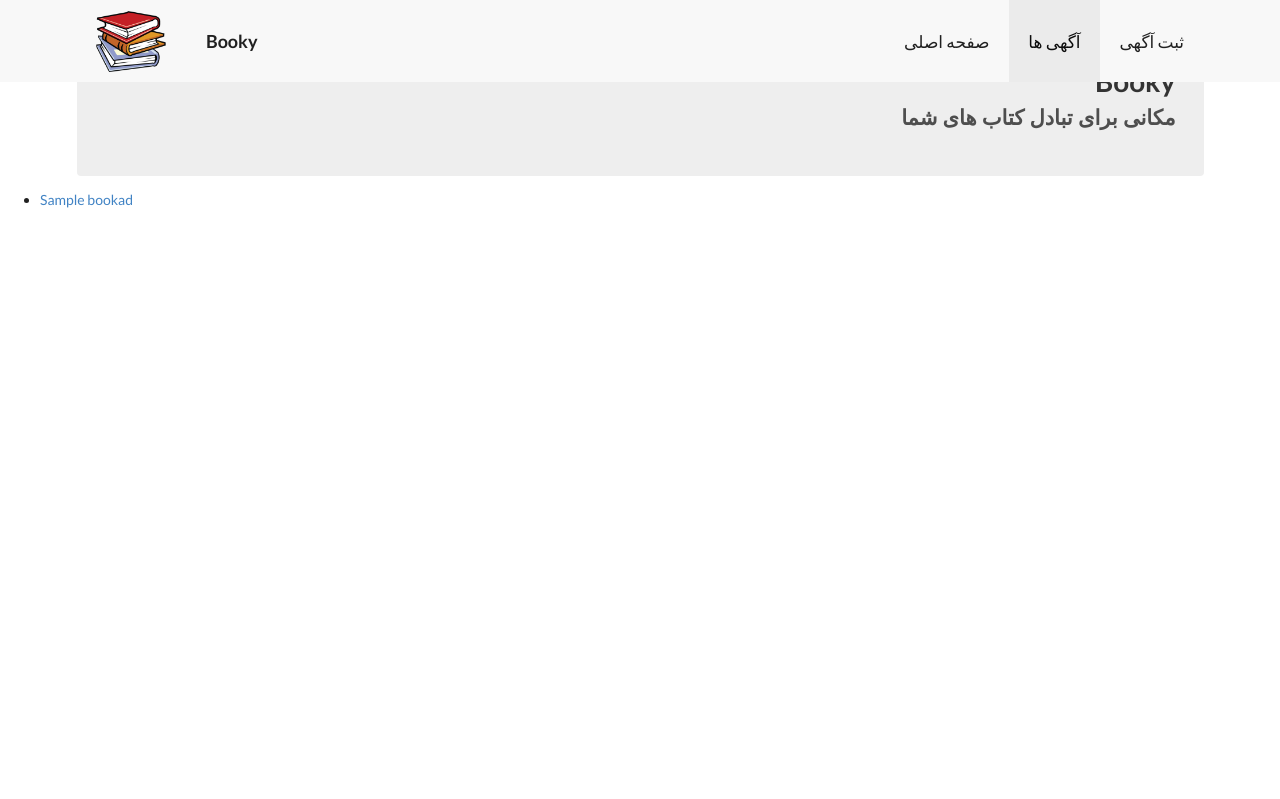
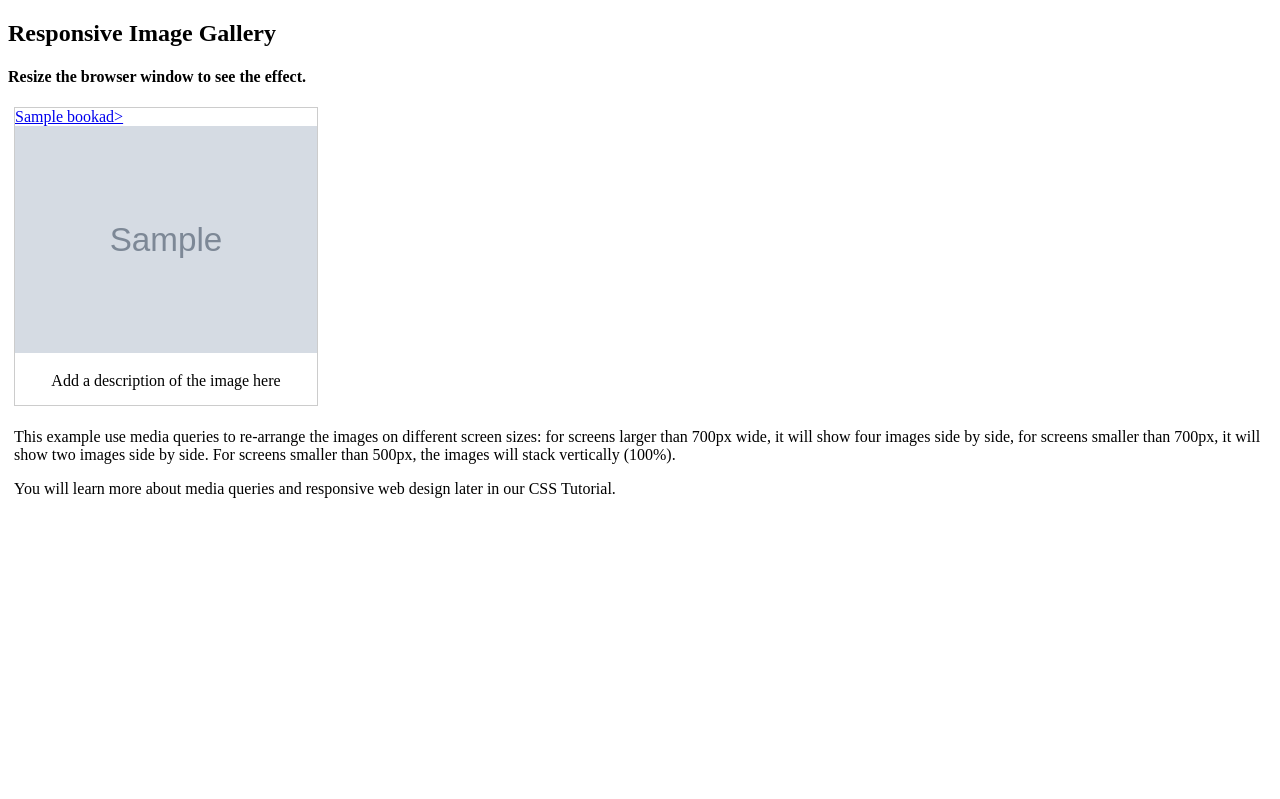
Before and after one commit to reza-yb/napela, a Django app: page /ads/ in a window 1280 px wide. Shown: the top 799 px of the page. After the commit the page ends 498 px from the top, so only its background shows below. Run offline with Django 3.2, Linux system fonts and the light colour scheme; tables that the repository leaves empty hold one stand-in row (values such as "Sample post"); grey boxes marked "Sample" are stand-in pictures.

Commit message:
all ads page modified

```diff
--- /dev/null
+++ b/BookAdvertisement/templates/temp.html
@@ -0,0 +1,81 @@
+<!DOCTYPE html>
+<html>
+<head>
+    <style>
+        div.gallery {
+            border: 1px solid #ccc;
+        }
+
+        div.gallery:hover {
+            border: 1px solid #777;
+        }
+
+        div.gallery img {
+            width: 100%;
+            height: auto;
+        }
+
+        div.desc {
+            padding: 15px;
+            text-align: center;
+        }
+
+        * {
+            box-sizing: border-box;
+        }
+
+        .responsive {
+            padding: 0 6px;
+            float: left;
+            width: 24.99999%;
+        }
+
+        @media only screen and (max-width: 700px) {
+            .responsive {
+                width: 49.99999%;
+                margin: 6px 0;
+            }
+        }
+
+        @media only screen and (max-width: 500px) {
+            .responsive {
+                width: 100%;
+            }
+        }
+
+        .clearfix:after {
+            content: "";
+            display: table;
+            clear: both;
+        }
+    </style>
+</head>
+<body>
+
+<h2>Responsive Image Gallery</h2>
+<h4>Resize the browser window to see the effect.</h4>
+
+{% for ad in book_ads %}
+    {#    <li><a href="/ads/{{ ad.id }}"> {{ ad.title }} </a></li>#}
+    <div class="responsive">
+        <div class="gallery">
+            <a target="_blank" href="/ads/{{ ad.id }}"> {{ ad.title }}>
+                <img src="{{ ad.poster.url }}" alt="Cinque Terre" width="600" height="400">
+            </a>
+            <div class="desc">Add a description of the image here</div>
+        </div>
+    </div>
+{% endfor %}
+
+
+<div class="clearfix"></div>
+
+<div style="padding:6px;">
+    <p>This example use media queries to re-arrange the images on different screen sizes: for screens larger than 700px
+        wide, it will show four images side by side, for screens smaller than 700px, it will show two images side by
+        side. For screens smaller than 500px, the images will stack vertically (100%).</p>
+    <p>You will learn more about media queries and responsive web design later in our CSS Tutorial.</p>
+</div>
+
+</body>
+</html>
--- a/BookAdvertisement/views.py
+++ b/BookAdvertisement/views.py
@@ -20,7 +20,7 @@ def homePageView(request):
 
 
 def get_all_ads(request):
-    template_name = 'all_ads.html'
+    template_name = 'temp.html'
     queryset = BookAd.objects.all()
     temp_links = deepcopy(links)
     temp_links[1]["class"] = "active item"
--- a/static/css/base.css
+++ b/static/css/base.css
@@ -1,4 +1,6 @@
 body {
+    background-image: url("../images/pattern.jpg");
+    background-size: cover;
     min-height: 2000px;
     padding-top: 54px;
     -webkit-font-smoothing: antialiased;
```
